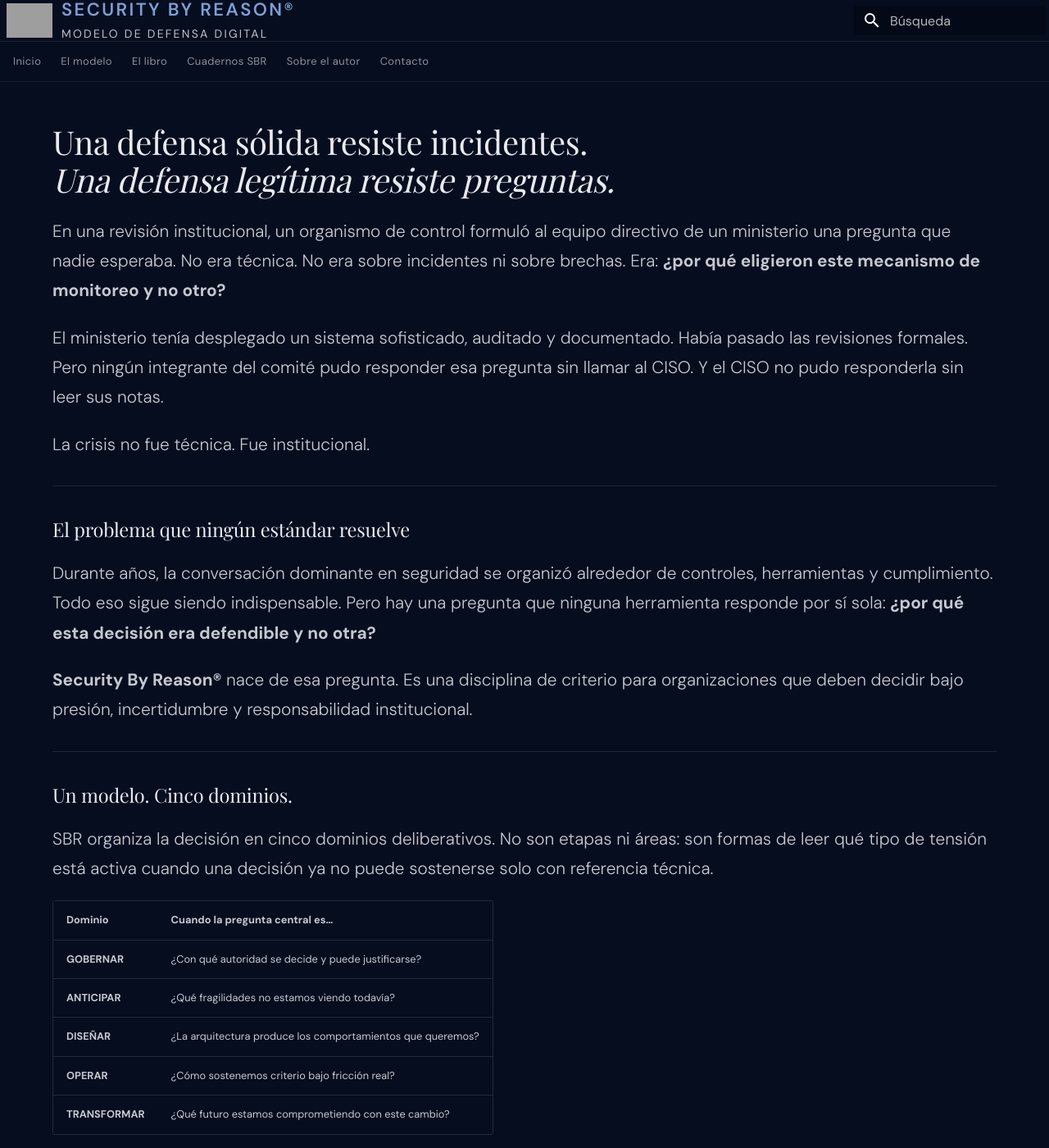
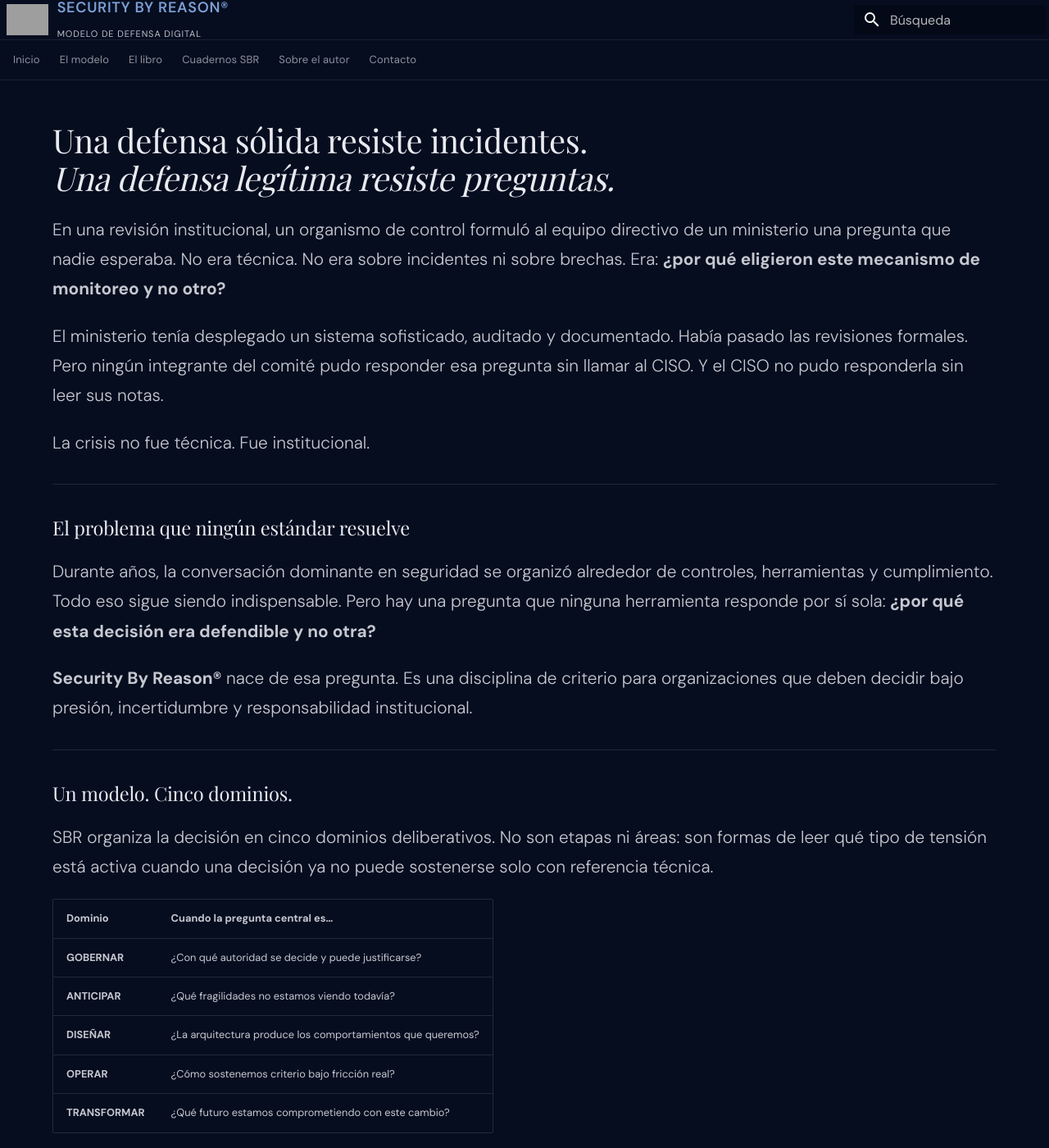
Before and after one commit to danielsasia/sbr-site, an MkDocs documentation site: the page built from docs/index.md, in a window 1280 px wide and 1400 px high. Shown: the whole window at 82% size. Built offline with MkDocs 1.6.1 and Material for MkDocs 9.7.7, drawn with Linux system fonts in a browser that asks for light colours; some web fonts are replaced; grey boxes are pictures that could not be loaded.

Commit message:
Update extra.css

```diff
--- a/docs/stylesheets/extra.css
+++ b/docs/stylesheets/extra.css
@@ -43,9 +43,9 @@
 .md-header__button.md-logo img,
 .md-header__button.md-logo svg {
   display: block !important;
-  height: 42px !important;
+  height: 38px !important;
   width: auto !important;
-  max-height: 42px !important;
+  max-height: 38px !important;
 }
 
 .md-header__title,
@@ -59,7 +59,7 @@
   flex-direction: column !important;
   align-items: flex-start !important;
   justify-content: center !important;
-  line-height: 1.04 !important;
+  line-height: 1.02 !important;
   margin-left: 0 !important;
 }
 
@@ -68,9 +68,9 @@
 }
 
 .md-header__topic:first-child {
-  font-size: 22px !important;
+  font-size: 18px !important;
   font-weight: 600 !important;
-  letter-spacing: 0.11em !important;
+  letter-spacing: 0.04em !important;
   text-transform: uppercase !important;
   line-height: 1.02 !important;
 }
@@ -79,13 +79,13 @@
   content: "MODELO DE DEFENSA DIGITAL";
   display: block;
   font-family: 'DM Sans', sans-serif !important;
-  font-size: 14px !important;
+  font-size: 11px !important;
   font-weight: 400 !important;
-  letter-spacing: 0.16em !important;
+  letter-spacing: 0.08em !important;
   text-transform: uppercase !important;
   color: rgba(232,234,240,0.82) !important;
-  margin-top: 5px !important;
-  line-height: 1.08 !important;
+  margin-top: 3px !important;
+  line-height: 1.05 !important;
 }
 
 /* TABS */
@@ -98,7 +98,7 @@
 .md-tabs__link {
   font-family: 'DM Sans', sans-serif !important;
   font-size: 13px !important;
-  letter-spacing: 0.03em !important;
+  letter-spacing: 0.01em !important;
   color: rgba(232,234,240,0.60) !important;
   opacity: 1 !important;
 }
@@ -228,11 +228,11 @@
 
 @media screen and (max-width: 1024px) {
   .md-header__topic:first-child {
-    font-size: 19px !important;
+    font-size: 16px !important;
   }
 
   .md-header__title::after {
-    font-size: 12px !important;
+    font-size: 10px !important;
   }
 
   .md-main__inner .md-content h1,
@@ -248,13 +248,13 @@
 
 @media screen and (max-width: 768px) {
   .md-header__topic:first-child {
-    font-size: 16px !important;
-    letter-spacing: 0.08em !important;
+    font-size: 14px !important;
+    letter-spacing: 0.03em !important;
   }
 
   .md-header__title::after {
-    font-size: 10px !important;
-    letter-spacing: 0.12em !important;
+    font-size: 9px !important;
+    letter-spacing: 0.06em !important;
   }
 
   .md-main__inner .md-content h1,
@@ -275,13 +275,13 @@
 
 @media screen and (max-width: 480px) {
   .md-header__topic:first-child {
-    font-size: 14px !important;
-    letter-spacing: 0.06em !important;
+    font-size: 13px !important;
+    letter-spacing: 0.02em !important;
   }
 
   .md-header__title::after {
     font-size: 8px !important;
-    letter-spacing: 0.10em !important;
+    letter-spacing: 0.04em !important;
     margin-top: 2px !important;
   }
 
```
